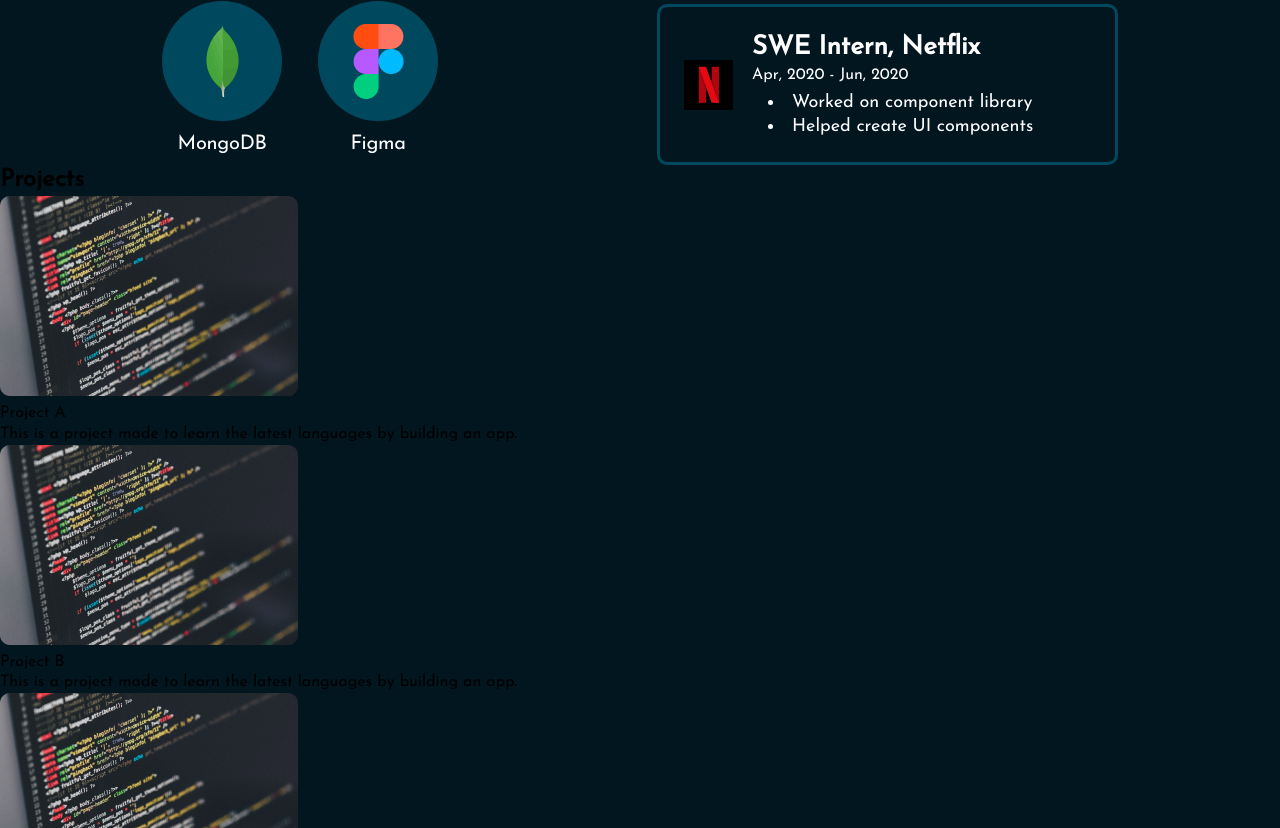
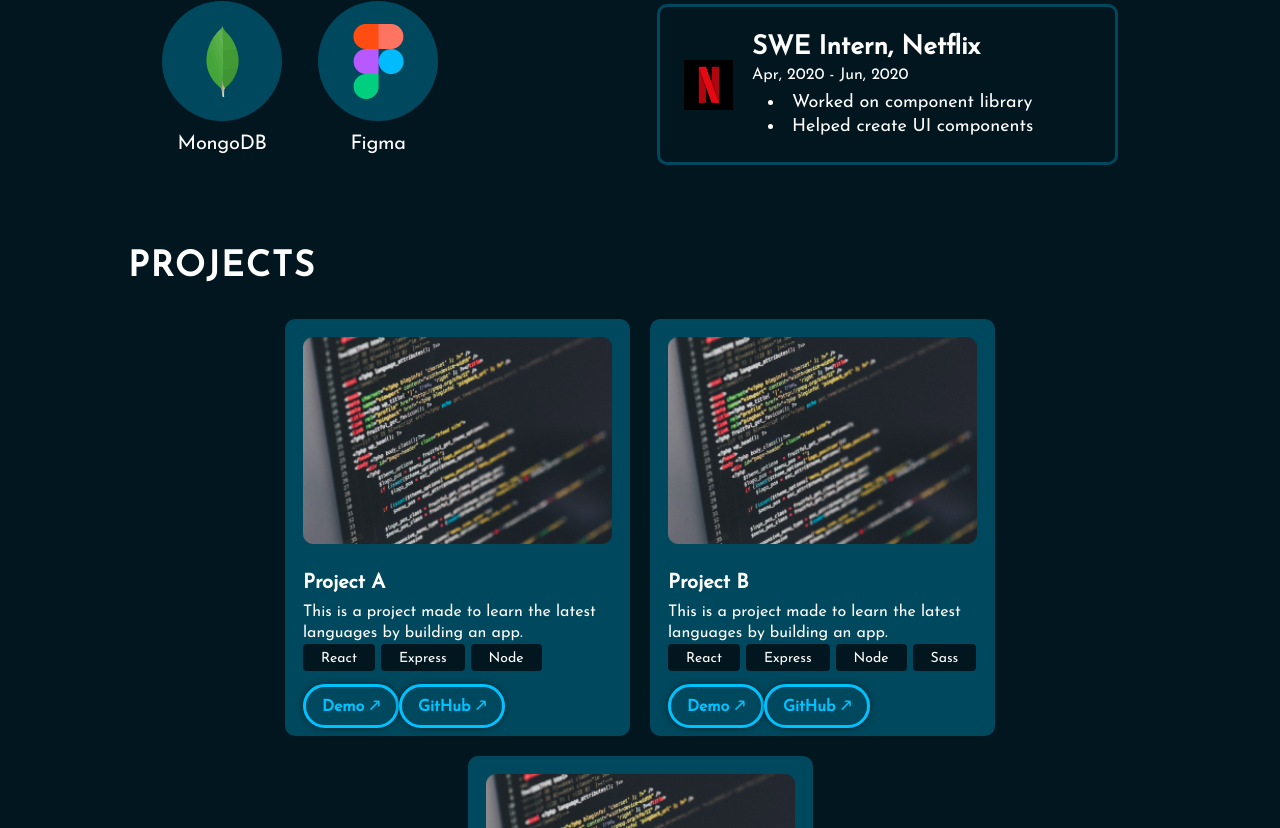
Before and after one commit to GemboJones/my-react-portfolio, a React (Vite) app: page / in a window 1280 px wide. Shown: the part 2152-2980 px from the top of the page. Built offline with nearby package versions, Linux system fonts and the light colour scheme.

Commit message:
adds ProjectCard component and styling

```diff
--- /dev/null
+++ b/src/Components/Projects/ProjectCard.jsx
@@ -0,0 +1,36 @@
+import React from 'react'
+import styles from "./ProjectCard.module.css"
+import { getImageUrl } from "../../utils";
+
+export const ProjectCard = ({ project: {title, description, imageSrc, skills, demo, source} }) => {
+  return (
+    <div className={styles.container}>
+      <img src={getImageUrl(imageSrc)} alt={title} className={styles.image} />
+      <h3>{title}</h3>
+      <p>{description}</p>
+      <ul>
+        {skills.map((skill, id) => {
+          return <li key={id}>{skill}</li>;
+        })}
+      </ul>
+      <div className={styles.links}>
+        <a
+          href={demo}
+          target="_blank"
+          rel="noopener"
+          className={styles.projectBtn}
+        >
+          Demo 🡕
+        </a>
+        <a
+          href={source}
+          target="_blank"
+          rel="noopener"
+          className={styles.projectBtn}
+        >
+          GitHub 🡕
+        </a>
+      </div>
+    </div>
+  );
+};
--- /dev/null
+++ b/src/Components/Projects/ProjectCard.module.css
@@ -0,0 +1,59 @@
+@import "../../var.css";
+
+.container {
+  display: flex;
+  flex-direction: column;
+  background-color: var(--color-secondary);
+  border-radius: 10px;
+  padding: 18px;
+  max-width: 345px;
+}
+
+.container img {
+  margin-bottom: 26px;
+}
+
+.container h3 {
+  font-size: 20px;
+  font-weight: 700;
+}
+
+.container p {
+  font-size: 16px;
+  font-weight: 400;
+  margin-top: 6px;
+}
+
+.container ul {
+  list-style: none;
+  display: flex;
+  gap: 6px;
+}
+
+.container li {
+  background: var(--color-bg);
+  border-radius: 4px;
+  font-size: 14px;
+  padding: 6px 18px 3px 18px;
+}
+
+.links {
+  margin-top: 26px;
+}
+
+.container a {
+}
+
+.projectBtn {
+  /* background-color: var(--color-text); */
+  color: var(--color-primary);
+  border: solid 3px var(--color-primary);
+  border-radius: 100px;
+  font-size: 16px;
+  font-weight: 700;
+  padding: 12px 16px 10px 16px;
+  box-shadow: 0 0 6px rgba(0, 0, 0, 0.5);
+  cursor: pointer;
+  text-decoration: none;
+  /* transition: 0.2s; */
+}
--- a/src/Components/Projects/Projects.jsx
+++ b/src/Components/Projects/Projects.jsx
@@ -1,26 +1,15 @@
 import React from "react";
 import projects from "../../data/projects.json";
-import { getImageUrl } from "../../utils";
+import styles from "./Projects.module.css";
+import { ProjectCard } from "./ProjectCard";
 
 export const Projects = () => {
   return (
-    <section id="projects">
-      <h2>Projects</h2>
-      <div>
+    <section className={styles.container} id="projects">
+      <h2 className={styles.title}>Projects</h2>
+      <div className={styles.projects}>
         {projects.map((project, id) => {
-          return (
-            <div>
-              <div>
-                <img src={getImageUrl(project.imageSrc)} alt={project.title} />
-                <p>{project.title}</p>
-                <p>{project.description}</p>
-                <div>
-                  <a></a>
-                  <a></a>
-                </div>
-              </div>
-            </div>
-          );
+          return <ProjectCard key={id} project={project} />;
         })}
       </div>
     </section>
--- a/src/Components/Projects/Projects.module.css
+++ b/src/Components/Projects/Projects.module.css
@@ -0,0 +1,26 @@
+@import "../../var.css";
+
+.container {
+  color: var(--color-text);
+  margin-top: 80px;
+  margin-left: 10%;
+  margin-right: 10%;
+}
+
+.title {
+  font-size: 35px;
+  font-weight: 700;
+  letter-spacing: 1.75px;
+  text-transform: uppercase;
+}
+
+.projects {
+  margin-top: 28px;
+  display: flex;
+  flex-direction: row;
+  flex-wrap: wrap;
+  align-items: center;
+  justify-content: center;
+  gap: 20px;
+  width: 100%;
+}
```
